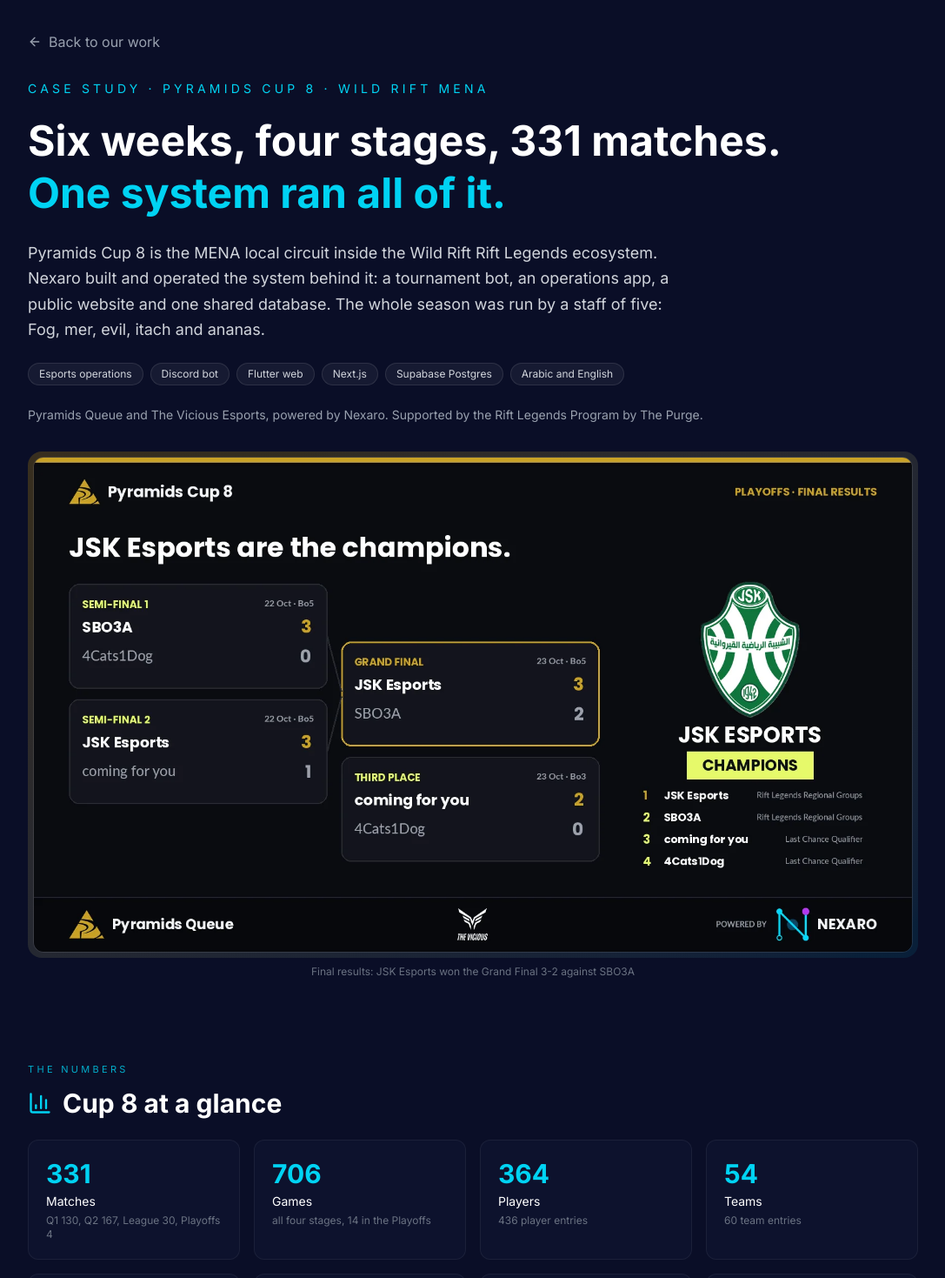
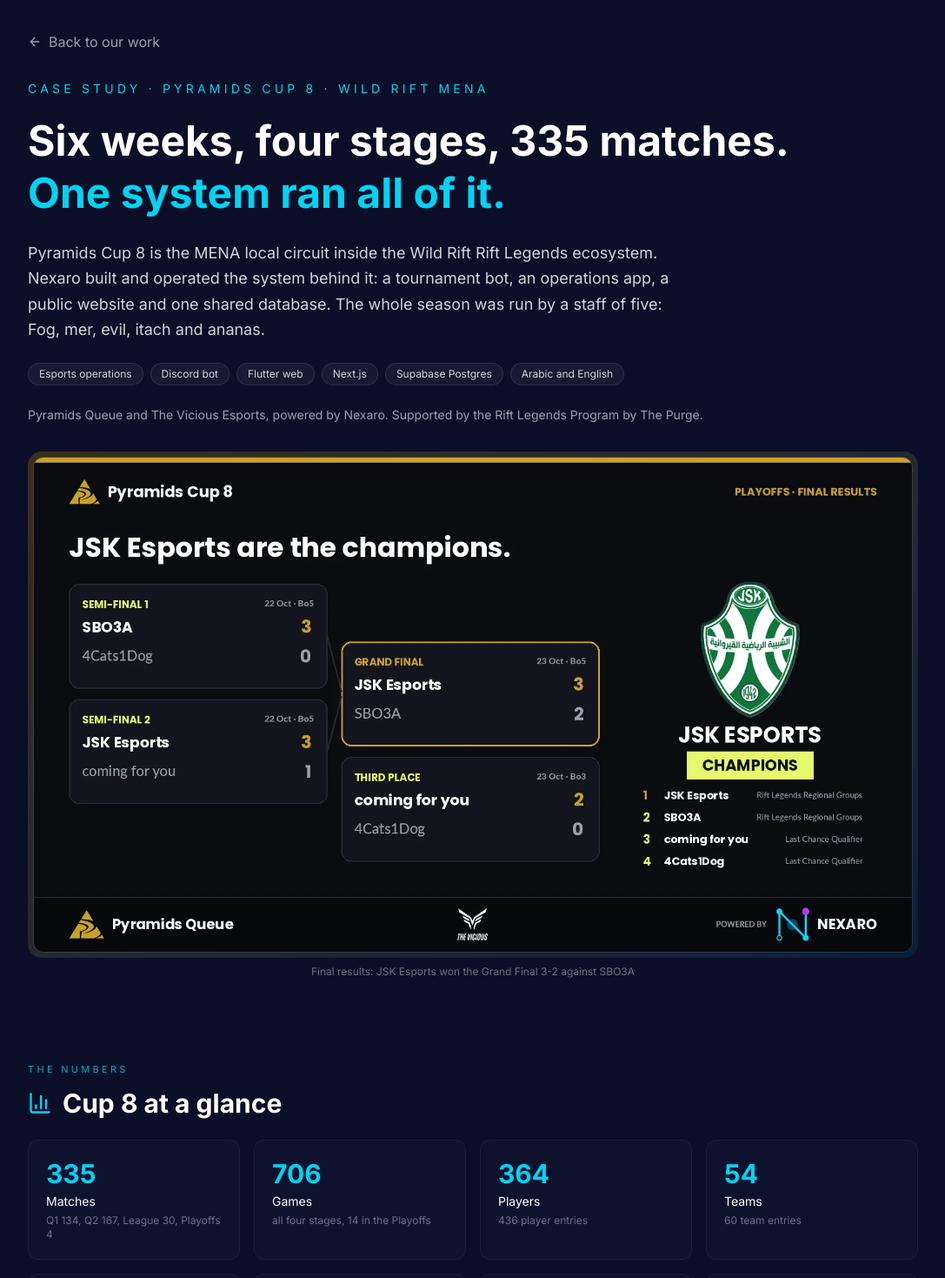
Before and after one commit to amfog/nexaro-tech, a Next.js app: page /en/case-studies/pyramids-cup-8 in a window 1280 px wide. Shown: the part 140-1609 px from the top of the page at 87% size, without its empty margins (96-1183 px from the left). Built offline with nearby package versions, Linux system fonts and the light colour scheme.

Commit message:
Cup 8 numbers: 335 matches (Q1 134), 27 VODs

```diff
--- a/src/app/[locale]/case-studies/pyramids-cup-8/page.tsx
+++ b/src/app/[locale]/case-studies/pyramids-cup-8/page.tsx
@@ -46,7 +46,7 @@
 };
 
 const headline = [
-  { value: "331", label: "Matches", note: "Q1 130, Q2 167, League 30, Playoffs 4" },
+  { value: "335", label: "Matches", note: "Q1 134, Q2 167, League 30, Playoffs 4" },
   { value: "706", label: "Games", note: "all four stages, 14 in the Playoffs" },
   { value: "364", label: "Players", note: "436 player entries" },
   { value: "54", label: "Teams", note: "60 team entries" },
@@ -70,7 +70,7 @@
 ];
 
 const stages = [
-  { name: "Qualifier 1", when: "8 to 18 Sep", body: "29 entries, 27 played. 10 Swiss rounds, 130 matches, 283 games. SBO3A went 10-0, the only unbeaten team in either qualifier." },
+  { name: "Qualifier 1", when: "8 to 18 Sep", body: "29 entries, 27 played. 10 Swiss rounds, 134 matches, 283 games. SBO3A went 10-0, the only unbeaten team in either qualifier." },
   { name: "Qualifier 2", when: "22 Sep to 2 Oct", body: "33 entries, all played. 10 Swiss rounds, 167 matches, 344 games. Bigger than the first, with no new campaign in between." },
   { name: "League Stage", when: "7 to 16 Oct", body: "Top six from each qualifier. Two groups of six, Bo3 Fearless, 30 series and 65 games. SBO3A and JSK Esports won their groups 5-0." },
   { name: "Playoffs", when: "22 and 23 Oct", body: "Top four. The teams asked for Bo5 semi-finals; the rule needed all four to agree in writing, and 4 of 4 did. JSK Esports won the Grand Final 3-2." },
@@ -144,7 +144,7 @@
 
 const proved = [
   ["A second qualifier can grow inside a live event", "33 team entries against 29, four weeks in, with no new campaign between them."],
-  ["A staff of five can run a 331 match tournament", "Because the seventeen steps behind every match are handled by a system rather than by somebody remembering."],
+  ["A staff of five can run a 335 match tournament", "Because the seventeen steps behind every match are handled by a system rather than by somebody remembering."],
   ["Partial data can be published honestly", "96.4% of 3,044 player statistic rows attach to a named player automatically. The other 111 wait for a person, and the site says so."],
   ["A rulebook survives being applied", "Five teams tied on twelve points for three seats. The published tiebreak order resolved it, with the full working written down."],
   ["The region is wider than Egypt", "24 declared countries, and Tunisia alone sent 50 player entries."],
@@ -213,7 +213,7 @@
             Case study · Pyramids Cup 8 · Wild Rift MENA
           </p>
           <h1 className="font-orbitron text-3xl md:text-5xl font-bold leading-tight max-w-4xl">
-            Six weeks, four stages, 331 matches.{" "}
+            Six weeks, four stages, 335 matches.{" "}
             <span className="text-cyan-400">One system ran all of it.</span>
           </h1>
           <p className="mt-6 text-lg text-gray-300 leading-relaxed max-w-3xl">
@@ -554,7 +554,7 @@
             <Shot src="/case-studies/pc8/dc_members.webp" alt="Discord members chart" caption="Discord Server Insights: members, about 3,400 to 3,660 between August and October" />
             <div>
               <p className="text-gray-300 leading-relaxed mb-5">
-                There was no official broadcast. Eight stream creators and four clip creators covered the cup in Arabic, with 70 clips and 23 VODs,
+                There was no official broadcast. Eight stream creators and four clip creators covered the cup in Arabic, with 70 clips and 27 VODs,
                 for up to 200K stream views and 800K clip views across the season (owner reported). The Grand Final alone peaked at 580 viewers across three live streams: Fog 146, Eazzy 144, boosted 290.
               </p>
               <Bars rows={creators} max={160} color="bg-gradient-to-r from-yellow-400 to-orange-500" />
--- a/src/app/[locale]/case-studies/pyramids-q-player-platform/page.tsx
+++ b/src/app/[locale]/case-studies/pyramids-q-player-platform/page.tsx
@@ -195,7 +195,7 @@
           >
             <div>
               <p className="font-orbitron text-[11px] tracking-[0.3em] uppercase text-cyan-400 mb-2">Main case study</p>
-              <p className="font-semibold text-white">Pyramids Cup 8: six weeks, four stages, 331 matches</p>
+              <p className="font-semibold text-white">Pyramids Cup 8: six weeks, four stages, 335 matches</p>
             </div>
             <ArrowRight className="w-5 h-5 text-cyan-400 shrink-0" />
           </Link>
--- a/src/app/[locale]/page.tsx
+++ b/src/app/[locale]/page.tsx
@@ -94,7 +94,7 @@
               <div className="grid lg:grid-cols-2 gap-10 items-center">
                 <div>
                   <h2 className="font-orbitron text-2xl md:text-4xl font-bold leading-tight mb-5">
-                    Six weeks, four stages, 331 matches.
+                    Six weeks, four stages, 335 matches.
                     <br />
                     <span className="text-cyan-400">One system ran all of it.</span>
                   </h2>
@@ -107,7 +107,7 @@
 
                   <div className="grid grid-cols-2 sm:grid-cols-4 gap-4 mb-8">
                     {[
-                      { value: "331", label: "Matches" },
+                      { value: "335", label: "Matches" },
                       { value: "364", label: "Players" },
                       { value: "24", label: "Countries" },
                       { value: "3,660", label: "Discord members" },
@@ -308,7 +308,7 @@
               <GlassCard className="flex flex-col">
                 <p className="font-orbitron text-[11px] tracking-[0.3em] uppercase text-cyan-400 mb-4">In production</p>
                 <p className="font-orbitron text-2xl font-bold text-white leading-snug">
-                  Pyramids Cup 8: 331 matches across four stages, run by a staff of five.
+                  Pyramids Cup 8: 335 matches across four stages, run by a staff of five.
                 </p>
                 <p className="text-gray-400 mt-4 leading-relaxed">
                   Our tournament bot, back office and public site carried the whole season, from open qualifiers to a
--- a/src/app/[locale]/portfolio/page.tsx
+++ b/src/app/[locale]/portfolio/page.tsx
@@ -27,7 +27,7 @@
     tags: ["Esports", "Operations", "Multi-tenant"],
     description: "The system behind Pyramids Cup 8, the MENA Wild Rift circuit: a tournament bot, the Teams OS back office and the public site on one Postgres database. Earlier editions ran on it too.",
     features: [
-      "Pyramids Cup 8: 331 matches, 364 players, 24 countries",
+      "Pyramids Cup 8: 335 matches, 364 players, 24 countries",
       "4 systems on one Postgres database: Discord bot, Teams OS, public site, database",
       "Cup 7: 536 players, 195+ matches, 147K live views",
       "57 staff screens, 36 of them a dedicated esports module",
```
